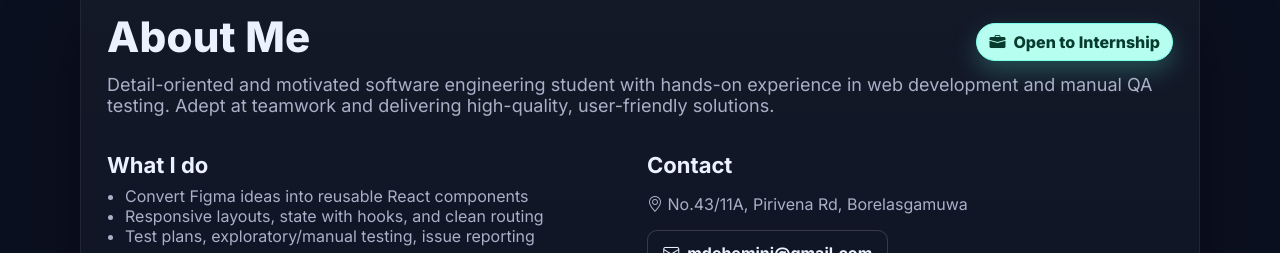
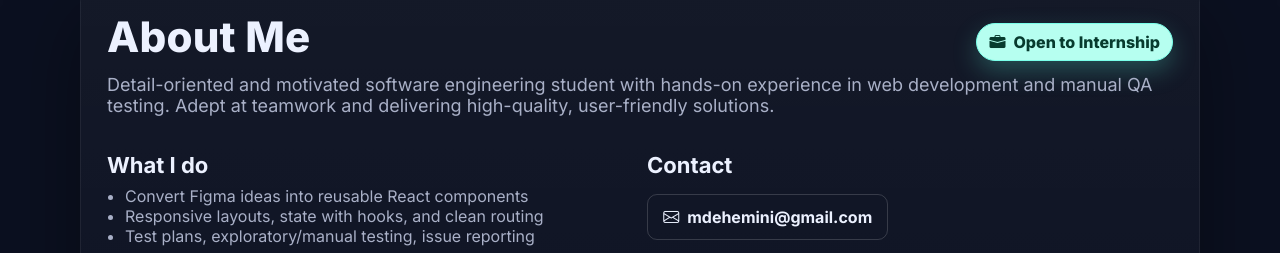
Before and after one commit to Dahamini2003/Mishara-Dharmarathna-Portfolio, a plain HTML site: page index.html in a window 1280 px wide. Shown: the part 712-965 px from the top of the page. Drawn offline with nearby package versions, Linux system fonts and the light colour scheme.

Commit message:
Update index.html

```diff
--- a/index.html
+++ b/index.html
@@ -92,7 +92,6 @@
           </div>
           <div class="col">
             <h3 class="h3">Contact</h3>
-            <p class="muted"><i class="bi bi-geo-alt"></i> No.43/11A, Pirivena Rd, Borelasgamuwa</p>
             <p><a class="ghost" href="mailto:mdehemini@gmail.com"><i class="bi bi-envelope"></i> mdehemini@gmail.com</a></p>
             <p><a class="ghost" href="tel:+94774995670"><i class="bi bi-telephone"></i> +94 77 499 5670</a></p>
             <div class="social">
```
